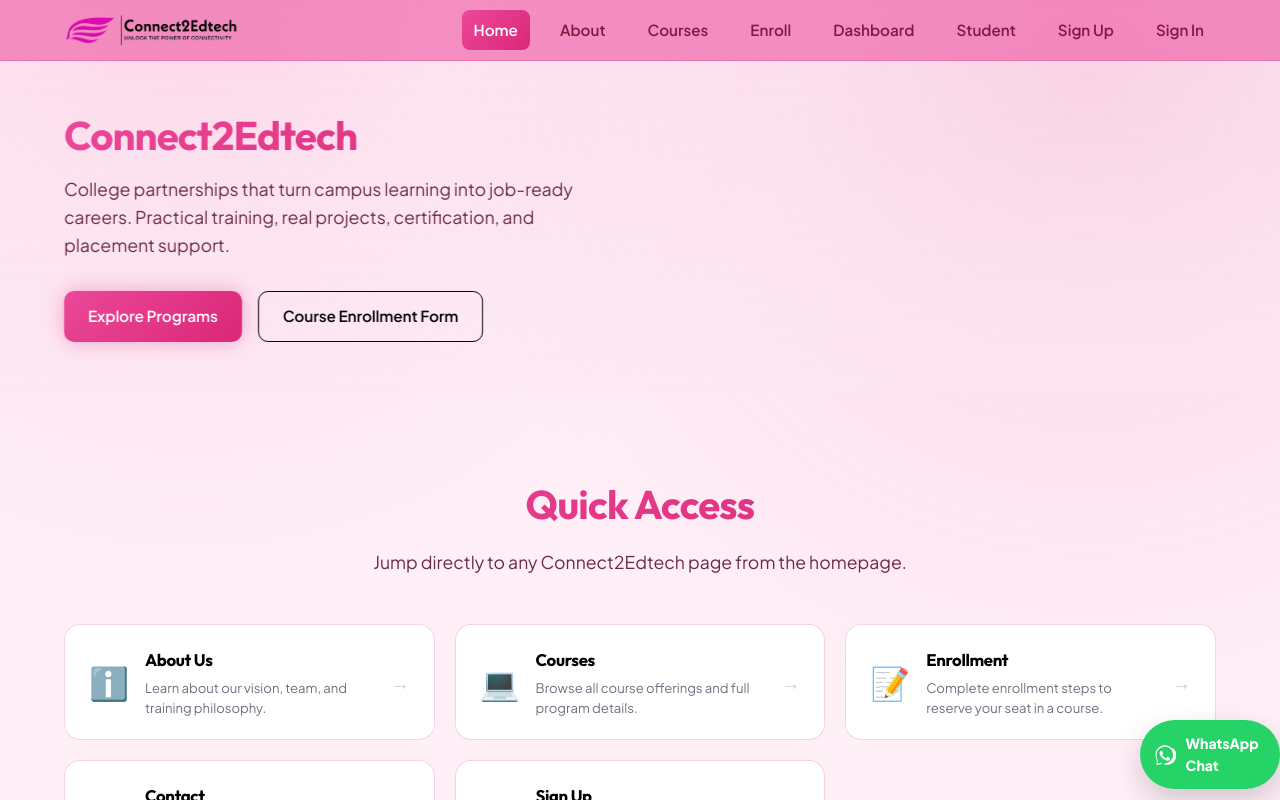
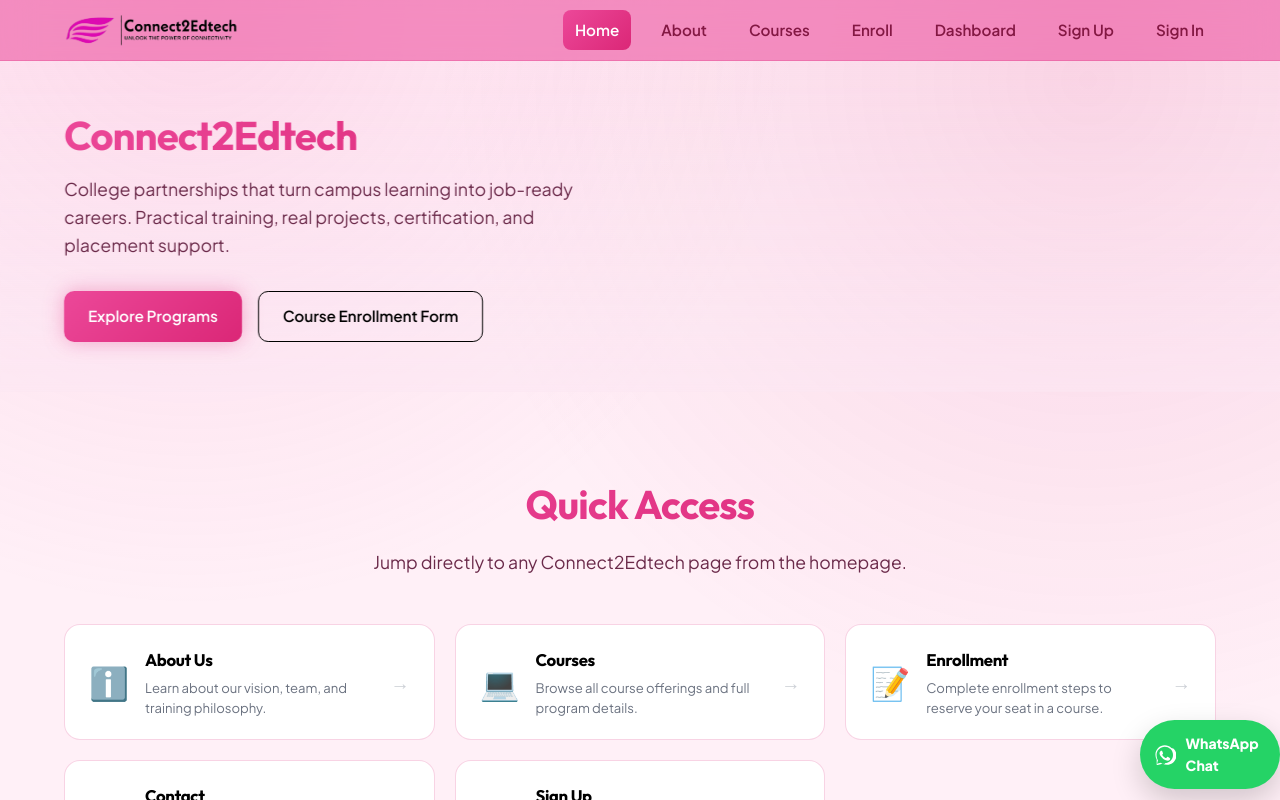
Before and after one commit to milindcs/Connect2Edtech, a React (Vite) app in the folder frontend/: page / in a window 1280 px wide. Shown: the top 800 px of the page. Built offline with nearby package versions, Linux system fonts and the light colour scheme; no server answers.

Commit message:
Remove Student link from navbar (Dashboard already routes to role-based dashboard)

```diff
--- a/frontend/src/shared/components/NavBar.jsx
+++ b/frontend/src/shared/components/NavBar.jsx
@@ -17,7 +17,6 @@
     { to: '/courses', label: 'Courses' },
     { to: '/enrollment', label: 'Enroll' },
     { to: '/dashboard', label: 'Dashboard' },
-    { to: '/student', label: 'Student' },
   ]
 
   return (
```
